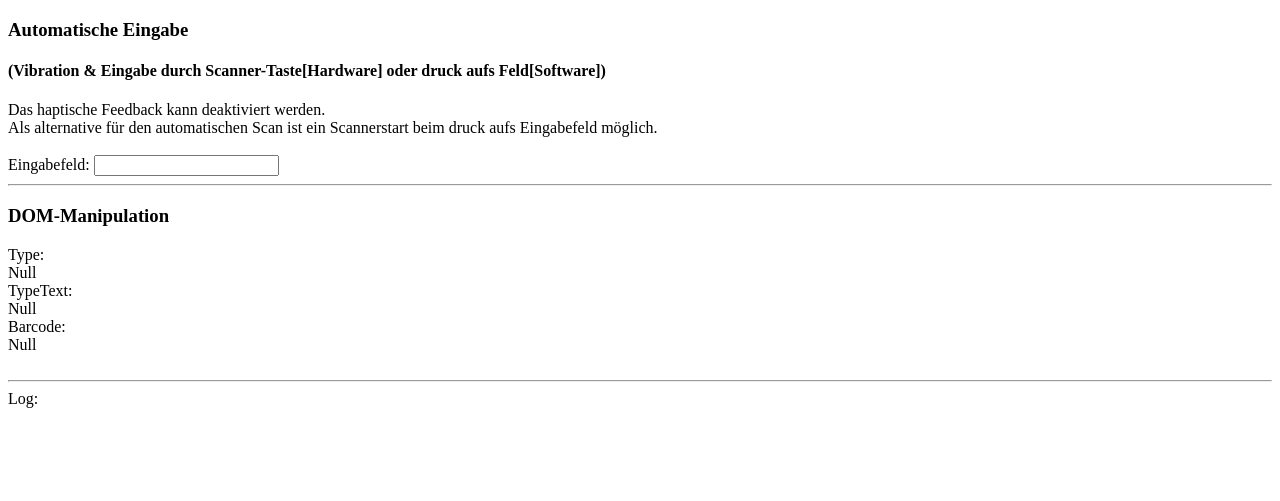
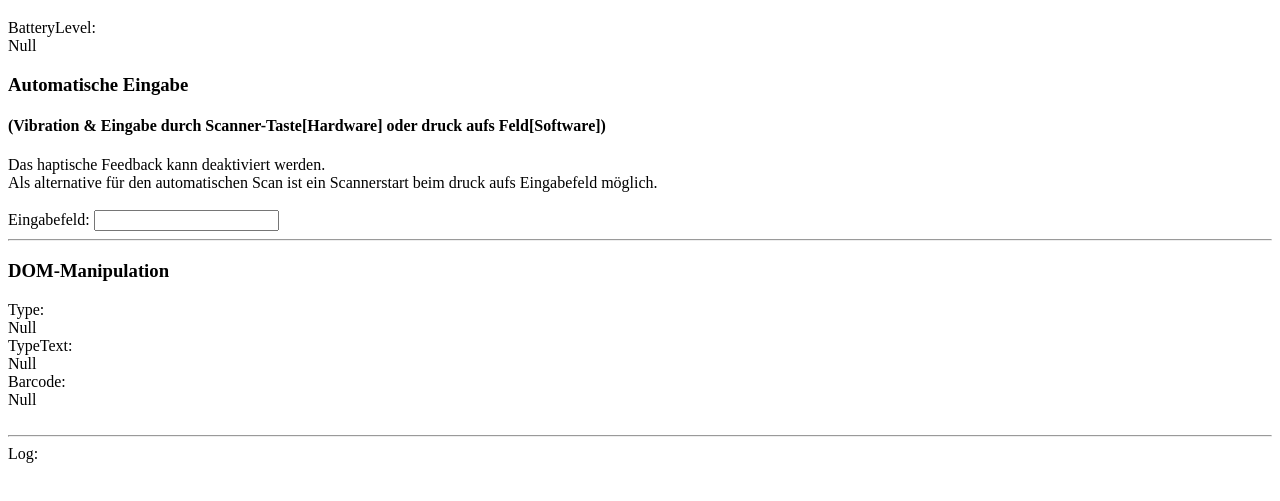
Before and after one commit to joshelboy/QBrowser_demo, a plain HTML site: page index.html in a window 1280 px wide. Shown: the part 61-562 px from the top of the page. Drawn offline with Linux system fonts and the light colour scheme.

Commit message:
added battery

```diff
--- a/index.html
+++ b/index.html
@@ -7,6 +7,7 @@
 </head>
 <body>
     <h1>RF-Suite Scanhülle Demo</h1>
+    BatteryLevel: <div id="battery">Null</div>
 
     <!--Input Field example-->
     <h3>Automatische Eingabe</h3>
--- a/src/js/app.js
+++ b/src/js/app.js
@@ -13,7 +13,17 @@ function BarcodeData(barcode, type, typeText) {
 function BarcodeStatus(info)
 {
     if (info.connected)
-        document.body.innerHTML += "Connected barcode reader <b>" + info.name + " " + info.version + "</b>";
+    document.body.innerHTML += "Connected barcode reader <b>" + info.name + " " + info.version + "</b>";
     else
-        document.body.innerHTML += "Barcode reader disconnected<br/>";
+    document.body.innerHTML += "Barcode reader disconnected<br/>";
 }
+
+function BatteryLevel(){
+    let battery = QBrowser.Settings.getBatteryLevel();
+    document.getElementById("battery").innerHTML = battery;
+
+}
+
+window.onload = function() {
+    BatteryLevel();
+}
```
